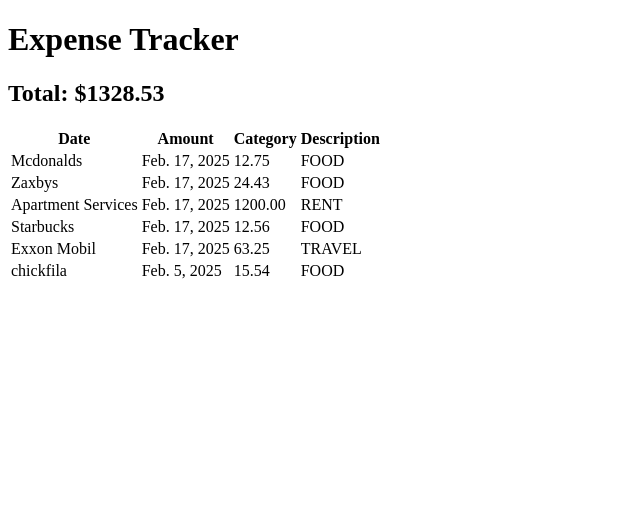
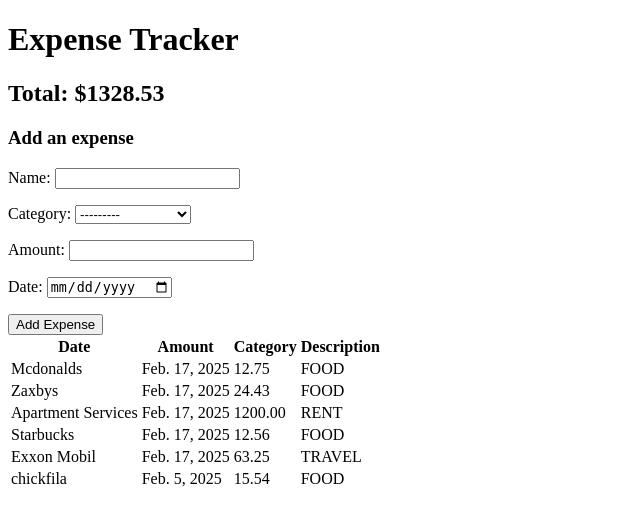
Before and after one commit to echtoplasm/expenses-app, a Django app: page / in a window 1280 px wide. Shown: the top 526 px of the page, without its empty margins (0-640 px from the left). Run offline with Django 5.2, Linux system fonts and the light colour scheme; data comes from the database, SQL or seed files in the repository; both versions use the stored data as it was after the commit.

Commit message:
Added form for expense submission, updated the view for form view, updated template for form

```diff
--- /dev/null
+++ b/expenses/forms.py
@@ -0,0 +1,10 @@
+from django import forms
+from .models import Expense
+
+class ExpenseForm(forms.ModelForm):
+  class Meta:
+    model = Expense
+    fields = '__all__'
+    widgets = {
+      'date': forms.DateInput(attrs={'type': 'date'})
+    }
--- a/expenses/templates/expenses/expense_list.html
+++ b/expenses/templates/expenses/expense_list.html
@@ -7,6 +7,14 @@
   <body>
     <h1>Expense Tracker</h1>
     <h2>Total: ${{ total_expense }}</h2>
+
+    <h3>Add an expense</h3>
+    <form method="post">
+      {% csrf_token %}
+      {{ form.as_p }}
+      <button type="submit">Add Expense</button>
+    </form>
+
     <table>
       <tr>
         <th>Date</th>
--- a/expenses/views.py
+++ b/expenses/views.py
@@ -1,8 +1,23 @@
-from django.shortcuts import render
+from django.shortcuts import render, redirect
 from .models import Expense
+from .forms import ExpenseForm
 # Create your views here.
 
 def expense_list(request):
     expenses = Expense.objects.all()
     total_expense = sum(exp.amount for exp in expenses)
-    return render(request, 'expenses/expense_list.html', {'expenses': expenses, 'total_expense': total_expense})
+
+
+    if request.method == 'POST':
+        form = ExpenseForm(request.POST)
+        if form.is_valid():
+            form.save()
+            return redirect('expense_list')
+    else:
+        form = ExpenseForm()
+
+    return render(request, 'expenses/expense_list.html', {
+        'expenses': expenses,
+        'total_expense': total_expense,
+        'form': form
+    })
```
Also changed, not shown: db.sqlite3.
